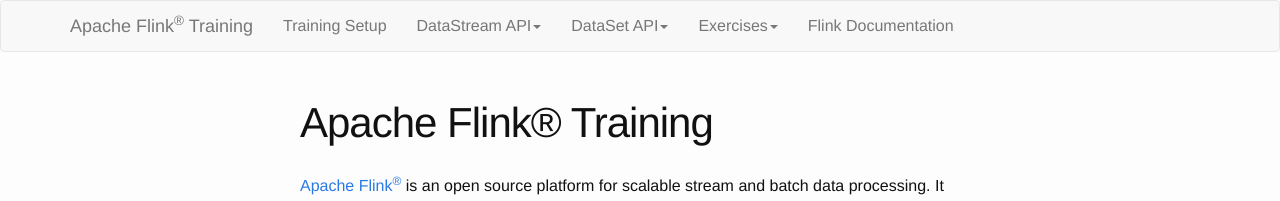
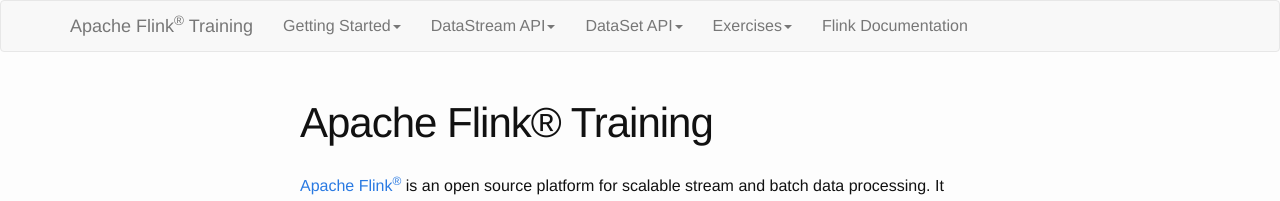
Before and after one commit to dataArtisans/flink-training-web, a Jekyll site: the page built from index.md, in a window 1280 px wide. Shown: the top 201 px of the page. Built offline with Jekyll 4.4.1, drawn with Linux system fonts in a browser that asks for light colours.

Commit message:
Added a page for the system overview slides and modified the header and menus a bit to accomodate it.

```diff
--- a/_includes/header.html
+++ b/_includes/header.html
@@ -17,8 +17,14 @@
       <ul class="nav navbar-nav">
 
 
-        <!-- Setup -->
-        <li><a href="{{ site.baseurl }}/devEnvSetup.html">Training Setup</a></li>
+        <!-- Getting Started -->
+        <li class="dropdown">
+          <a href="#" class="dropdown-toggle" data-toggle="dropdown" role="button" aria-expanded="false">Getting Started<span class="caret"></span></a>
+          <ul class="dropdown-menu" role="menu">
+            <li><a href="{{ site.baseurl }}/devEnvSetup.html">Training Setup</a></li>
+            <li><a href="{{ site.baseurl }}/system-overview.html">System Overview</a></li>
+	  </ul>
+	</li>
 
         <!-- DataStream -->
         <li class="dropdown">
```
Also changed, not shown: system-overview.md (added, +11 -0 lines).
